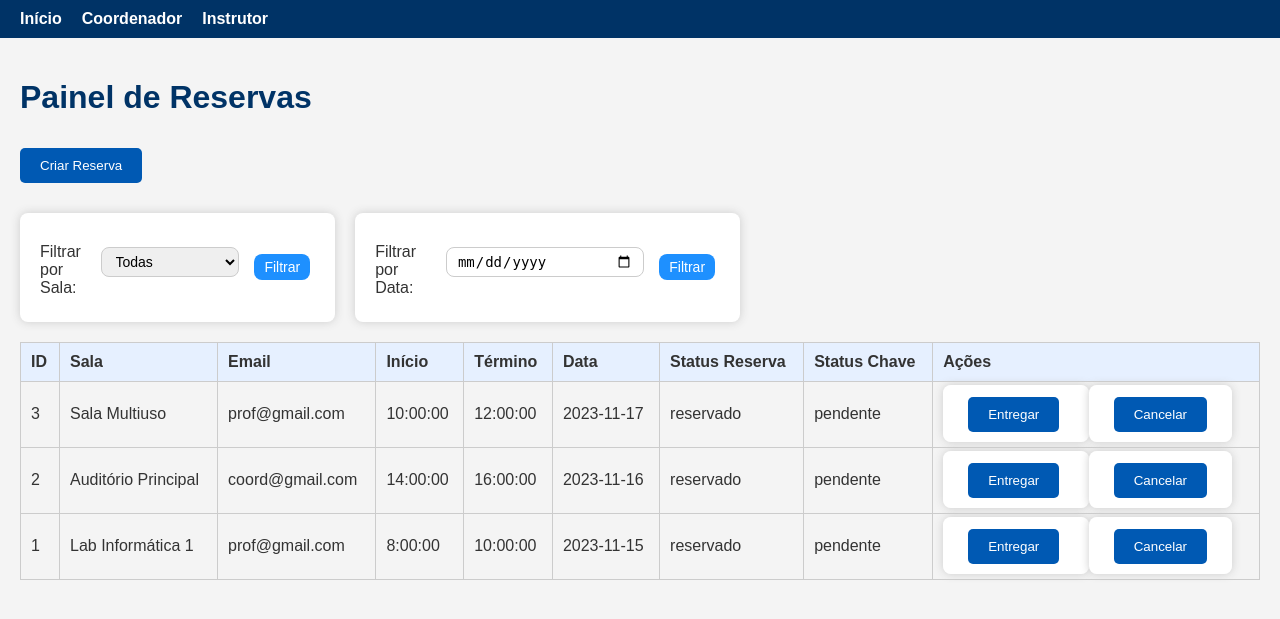
After one commit to MeboxT3R1A/ChronoSala, a Flask app: page /coordenador/listar_reservas in a window 1280 px wide. The commit adds this page. Shown: the top 619 px of the page. Run offline with Flask 3, Linux system fonts and the light colour scheme; data comes from the database, SQL or seed files in the repository.

Commit message:
foi criado o painel de reserva parar o coodernador

```diff
--- a/app/models/ChronoSala.sql
+++ b/app/models/ChronoSala.sql
@@ -44,7 +44,7 @@ CREATE TABLE reserva (
     termino TIME NOT NULL,
     data_res DATE NOT NULL,
     status_res ENUM('reservado', 'cancelado') DEFAULT 'reservado',
-    status_chave ENUM('pendente', 'entregue', 'devolvida') DEFAULT 'pendente',
+    status_chave ENUM('pendente', 'Chave retirada', 'Chave devolvida') DEFAULT 'pendente',
     CONSTRAINT chk_horario CHECK (inicio < termino),
     FOREIGN KEY (nome_sala)
         REFERENCES sala (nome_sala)
--- a/app/routes/coordenador/views.py
+++ b/app/routes/coordenador/views.py
@@ -1,8 +1,9 @@
-from flask import render_template, request, redirect, url_for, flash
+from flask import Blueprint,render_template, request, redirect, url_for, flash
 from app.db import get_db
 from app.routes.coordenador import coordenador_bp as coordenador
 import pymysql.err
 import pymysql.cursors
+from datetime import datetime
 
 
 @coordenador.route('/')
@@ -105,3 +106,146 @@ def listar_funcionarios():
         return render_template('painel_funcionario.html', funcionarios=funcionarios)
     except Exception as e:
         return f"Erro ao buscar funcionários: {e}"
+
+@coordenador.route('/editar_funcionario/<email>', methods=['GET', 'POST'])
+def editar_funcionario(email):
+    conn = get_db()
+    if request.method == 'POST':
+        # Pegar dados do formulário
+        nome = request.form['nome']
+        matricula = request.form['matricula']
+        senha = request.form['senha']
+        funcao = request.form['funcao']
+
+        try:
+            with conn.cursor() as cursor:
+                query = """
+                    UPDATE funcionario
+                    SET nome=%s, matricula=%s, senha=%s, funcao=%s
+                    WHERE email=%s
+                """
+                cursor.execute(query, (nome, matricula, senha, funcao, email))
+                conn.commit()
+                flash('Funcionário atualizado com sucesso!', 'success')
+                return redirect(url_for('coordenador_bp.listar_funcionarios'))
+        except pymysql.err.Error as err:
+            flash(f'Erro ao atualizar funcionário: {err}', 'danger')
+            return redirect(url_for('coordenador_bp.listar_funcionarios'))
+
+    else:
+        # Método GET: buscar dados para preencher o formulário
+        with conn.cursor(pymysql.cursors.DictCursor) as cursor:
+            cursor.execute("SELECT * FROM funcionario WHERE email=%s", (email,))
+            funcionario = cursor.fetchone()
+            if funcionario is None:
+                flash('Funcionário não encontrado.', 'warning')
+                return redirect(url_for('coordenador_bp.listar_funcionarios'))
+
+        return render_template('editar_funcionario.html', funcionario=funcionario)
+
+
+@coordenador.route('/listar_reservas', methods=['GET', 'POST'])
+def listar_reservas():
+    try:
+        conn = get_db()
+        with conn.cursor(pymysql.cursors.DictCursor) as cursor:
+            # Filtros opcionais
+            nome_sala = request.form.get('nome_sala')
+            data_res = request.form.get('data_res')
+
+            query = "SELECT id_res, nome_sala, email, inicio, termino, data_res, status_res, status_chave FROM reserva"
+            filtros = []
+            valores = []
+
+            if nome_sala:
+                filtros.append("nome_sala = %s")
+                valores.append(nome_sala)
+            if data_res:
+                filtros.append("data_res = %s")
+                valores.append(data_res)
+
+            if filtros:
+                query += " WHERE " + " AND ".join(filtros)
+
+            query += " ORDER BY data_res DESC, inicio ASC"
+
+            cursor.execute(query, valores)
+            reservas = cursor.fetchall()
+
+        return render_template('painel_reserva.html', reservas=reservas)
+    except Exception as e:
+        flash(f'Erro ao listar reservas: {e}', 'danger')
+        return redirect(url_for('coordenador_bp.painel_coordenador'))
+
+
+# Rota para entregar a chave (acionada pelo botão "Entregar")
+@coordenador.route('/entregar_chave/<int:id_res>', methods=['POST'])
+def entregar_chave(id_res):
+    conn = get_db()
+    with conn.cursor() as cursor:
+        cursor.execute("UPDATE reserva SET status_chave = 'Chave retirada' WHERE id_res = %s", (id_res,))
+        conn.commit()
+    flash('Chave marcada como ENTREGUE.', 'success')
+    return redirect(url_for('coordenador_bp.listar_reservas'))
+
+# Rota para devolver a chave
+@coordenador.route('/devolver_chave/<int:id_res>', methods=['POST'])
+def devolver_chave(id_res):
+    conn = get_db()
+    with conn.cursor() as cursor:
+        cursor.execute("UPDATE reserva SET status_chave = 'Chave devolvida' WHERE id_res = %s", (id_res,))
+        conn.commit()
+    flash('Chave marcada como DEVOLVIDA.', 'info')
+    return redirect(url_for('coordenador_bp.listar_reservas'))
+
+
+@coordenador.route('/reservas/criar', methods=['GET', 'POST'])
+def criar_reserva():
+    try:
+        conn = get_db()
+        with conn.cursor() as cursor:
+            if request.method == 'POST':
+                nome_sala = request.form['nome_sala']
+                email = request.form['email']
+                data_res = request.form['data_res']
+                inicio = request.form['inicio']
+                termino = request.form['termino']
+
+                query = """
+                    INSERT INTO reserva (nome_sala, email, data_res, inicio, termino, status_res, status_chave)
+                    VALUES (%s, %s, %s, %s, %s, 'reservado', 'pendente')
+                """
+                cursor.execute(query, (nome_sala, email, data_res, inicio, termino))
+                conn.commit()
+
+                flash("Reserva criada com sucesso!", "success")
+                return redirect(url_for('coordenador.listar_reservas'))
+
+            # GET: buscar salas para dropdown
+            cursor = conn.cursor(pymysql.cursors.DictCursor)
+            cursor.execute("SELECT nome_sala FROM sala")
+            resultado = cursor.fetchall()
+            salas = [row['nome_sala'] for row in resultado]
+
+    except Exception as e:
+        flash(f"Erro ao criar reserva: {e}", "danger")
+        salas = []
+
+    return render_template('criar_reserva.html', salas=salas)
+
+
+@coordenador.route('/cancelar_reserva/<int:id_res>', methods=['POST'])
+def cancelar_reserva(id_res):
+    try:
+        conn = get_db()
+        with conn.cursor() as cursor:
+            # Só cancela se a reserva estiver pendente (chave não entregue)
+            cursor.execute(
+                "UPDATE reserva SET status_res = 'cancelado' WHERE id_res = %s AND status_chave = 'pendente'",
+                (id_res,)
+            )
+            conn.commit()
+        flash('Reserva cancelada com sucesso.', 'warning')
+    except Exception as e:
+        flash(f'Erro ao cancelar reserva: {e}', 'danger')
+    return redirect(url_for('coordenador_bp.listar_reservas'))
--- a/app/templates/coordenador.html
+++ b/app/templates/coordenador.html
@@ -8,6 +8,9 @@
 
 <a href="{{ url_for('coordenador_bp.listar_funcionarios') }}">
     <button type="button">Painel Funcionários</button>
+</a>
+<a href="{{ url_for('coordenador_bp.listar_reservas') }}">
+    <button type="button">Painel Reserva</button>
 </a>
 {% with messages = get_flashed_messages() %}
   {% if messages %}
--- /dev/null
+++ b/app/templates/painel_reserva.html
@@ -0,0 +1,147 @@
+{% extends 'index.html' %}
+
+{% block title %}Painel de Reservas{% endblock %}
+
+{% block content %}
+<style>
+    .filtros-container {
+        display: flex;
+        gap: 20px;
+        margin-bottom: 20px;
+    }
+
+    .filtros-container form {
+        display: flex;
+        align-items: center;
+        gap: 10px;
+    }
+
+    .filtros-container input,
+    .filtros-container select,
+    .filtros-container button {
+        padding: 5px 10px;
+        font-size: 14px;
+        border-radius: 8px;
+        border: 1px solid #ccc;
+    }
+
+    .filtros-container button {
+        background-color: #1e90ff;
+        color: white;
+        border: none;
+        cursor: pointer;
+    }
+
+    .filtros-container button:hover {
+        background-color: #0f78d0;
+    }
+
+    table {
+        width: 100%;
+        border-collapse: collapse;
+    }
+
+    th,
+    td {
+        padding: 10px;
+        border: 1px solid #ccc;
+        text-align: center;
+    }
+
+    th {
+        background-color: #f0f0f0;
+    }
+</style>
+
+<h1>Painel de Reservas</h1>
+<a href="{{ url_for('coordenador_bp.criar_reserva') }}" class="btn btn-primary"><button>Criar Reserva</button></a>
+
+
+<div class="filtros-container">
+    <!-- Filtro por Sala -->
+    <form method="GET" action="{{ url_for('coordenador_bp.listar_reservas') }}">
+        <label for="sala">Filtrar por Sala:</label>
+        <select name="sala" id="sala">
+            <option value="">Todas</option>
+            {% for sala in salas %}
+            <option value="{{ sala }}" {% if sala==sala_selecionada %}selected{% endif %}>{{ sala }}</option>
+            {% endfor %}
+        </select>
+        <button type="submit">Filtrar</button>
+    </form>
+
+    <!-- Filtro por Data -->
+    <form method="GET" action="{{ url_for('coordenador_bp.listar_reservas') }}">
+        <label for="data">Filtrar por Data:</label>
+        <input type="date" name="data" id="data" value="{{ data_selecionada }}">
+        <button type="submit">Filtrar</button>
+    </form>
+</div>
+
+<table>
+    <thead>
+        <tr>
+            <th>ID</th>
+            <th>Sala</th>
+            <th>Email</th>
+            <th>Início</th>
+            <th>Término</th>
+            <th>Data</th>
+            <th>Status Reserva</th>
+            <th>Status Chave</th>
+            <th>Ações</th>
+        </tr>
+    </thead>
+    <tbody>
+        {% for reserva in reservas %}
+        <tr>
+            <td>{{ reserva.id_res }}</td>
+            <td>{{ reserva.nome_sala }}</td>
+            <td>{{ reserva.email }}</td>
+            <td>{{ reserva.inicio }}</td>
+            <td>{{ reserva.termino }}</td>
+            <td>{{ reserva.data_res }}</td>
+            <td>{{ reserva.status_res }}</td>
+            <td>{{ reserva.status_chave }}</td>
+
+            <td>
+                {% if reserva.status_res != 'cancelado' and reserva.status_chave == 'pendente' %}
+                <!-- Botão Entregar -->
+                <form method="POST" action="{{ url_for('coordenador_bp.entregar_chave', id_res=reserva.id_res) }}"
+                    style="display:inline;">
+                    <button type="submit" onclick="return confirm('Você tem certeza que quer entregar a chave?');"
+                        class="btn btn-sm btn-success">Entregar</button>
+                </form>
+
+                <!-- Botão Cancelar -->
+                <form method="POST" action="{{ url_for('coordenador_bp.cancelar_reserva', id_res=reserva.id_res) }}"
+                    style="display:inline;">
+                    <button type="submit" onclick="return confirm('Tem certeza que quer cancelar esta reserva?');"
+                        class="btn btn-sm btn-danger">Cancelar</button>
+                </form>
+
+                {% elif reserva.status_chave == 'Chave retirada' %}
+                <!-- Chave entregue -->
+                <span class="badge bg-warning text-dark">Chave entregue</span>
+
+                <!-- Botão Devolver -->
+                <form method="POST" action="{{ url_for('coordenador_bp.devolver_chave', id_res=reserva.id_res) }}"
+                    style="display:inline;">
+                    <button type="submit" class="btn btn-sm btn-primary">Devolver</button>
+                </form>
+
+                {% elif reserva.status_chave == 'Chave devolvida' %}
+                <!-- Chave devolvida -->
+                <span class="badge bg-success">Chave devolvida</span>
+                {% endif %}
+
+                {% if reserva.status_res == 'cancelado' %}
+                <span class="badge bg-danger">Reserva Cancelada</span>
+                {% endif %}
+            </td>
+        </tr>
+
+        {% endfor %}
+    </tbody>
+</table>
+{% endblock %}
```
Also changed, not shown: app/templates/criar_reserva.html (added, +34 -0 lines), app/templates/editar_funcionario.html (added, +98 -0 lines), app/templates/painel_funcionario.html (+9 -5 lines).
